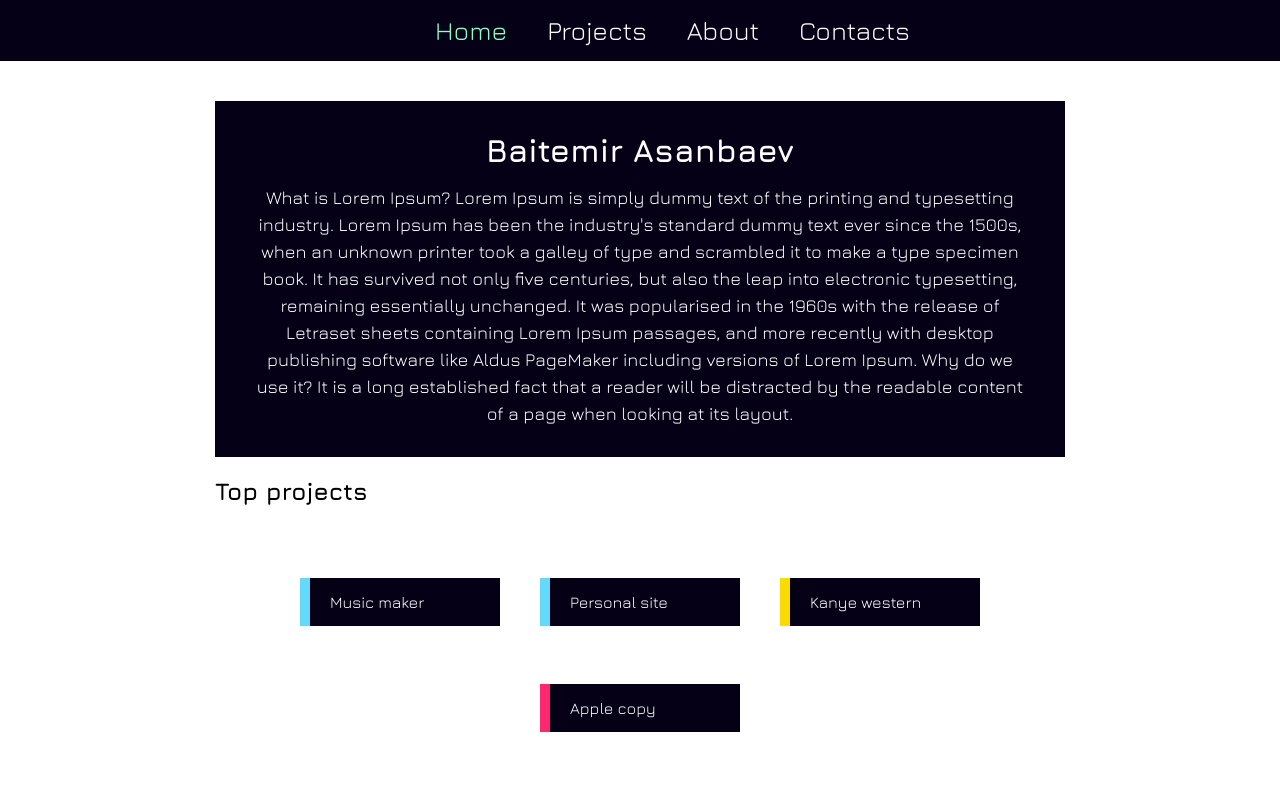
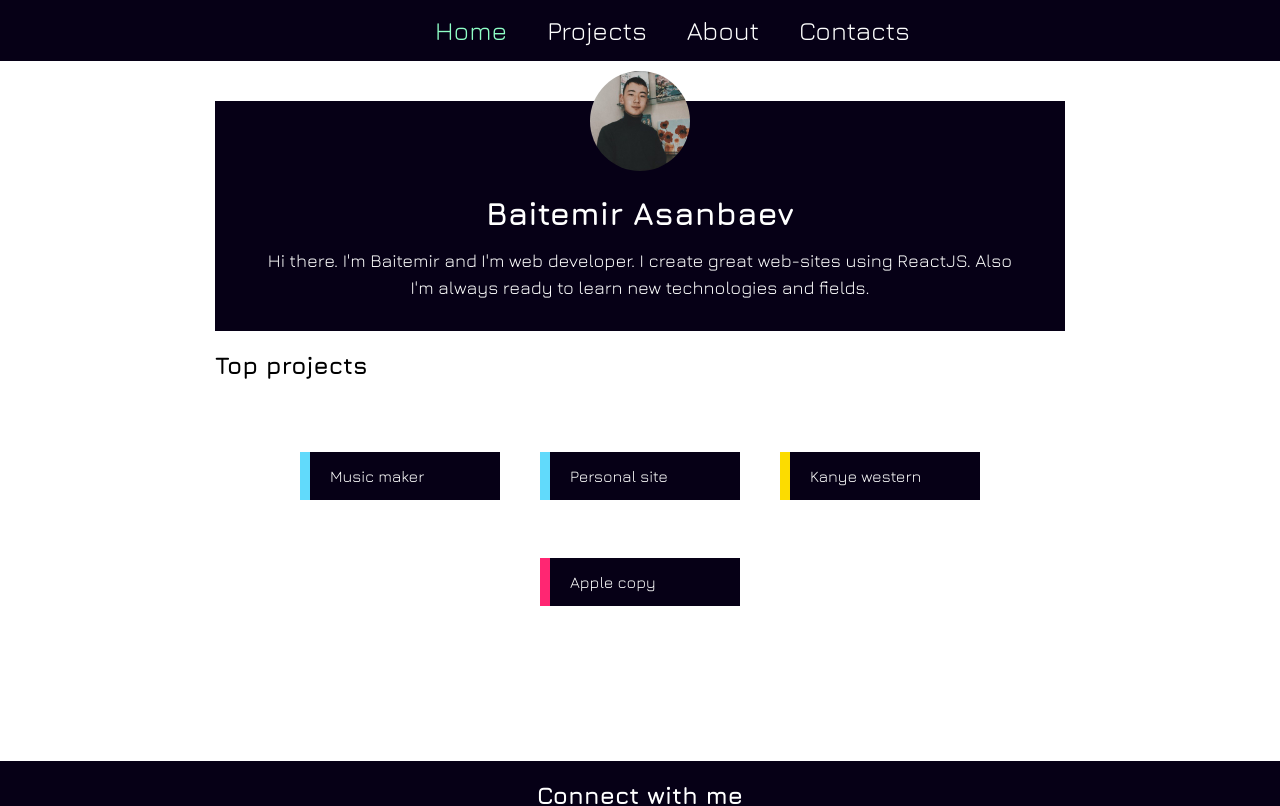
Before and after one commit to BaitemirAsanbaev/personal-site, a React (Create React App) app: page / in a window 1280 px wide. Shown: the top 806 px of the page. Built offline with nearby package versions, Linux system fonts and the light colour scheme.

Commit message:
replaced lorems

```diff
--- a/src/components/Site/About/About.js
+++ b/src/components/Site/About/About.js
@@ -6,7 +6,7 @@ const About = () => {
     <div className={classes.about_info}>
       <h2>Let's get acquainted</h2>
       <p>
-      What is Lorem Ipsum? Lorem Ipsum is simply dummy text of the printing and typesetting industry. Lorem Ipsum has been the industry's standard dummy text ever since the 1500s, when an unknown printer took a galley of type and scrambled it to make a type specimen book. It has survived not only five centuries, but also the leap into electronic typesetting, remaining essentially unchanged. It was popularised in the 1960s with the release of Letraset sheets containing Lorem Ipsum passages, and more recently with desktop publishing software like Aldus PageMaker including versions of Lorem Ipsum. Why do we use it? It is a long established fact that a reader will be distracted by the readable content of a page when looking at its layout. What is Lorem Ipsum? Lorem Ipsum is simply dummy text of the printing and typesetting industry. Lorem Ipsum has been the industry's standard dummy text ever since the 1500s, when an unknown printer took a galley of type and scrambled it to make a type specimen book. It has survived not only five centuries, but also the leap into electronic typesetting, remaining essentially unchanged. It was popularised in the 1960s with the release of Letraset sheets containing Lorem Ipsum passages, and more recently with desktop publishing software like Aldus PageMaker including versions of Lorem Ipsum. Why do we use it? It is a long established fact that a reader will be distracted by the readable content of a page when looking at its layout.
+      Hi there. I'm Baitemir and I'm web developer. I create great web-sites using ReactJS. Also I'm always ready to learn new technologies and fields. For now my skills are: HTML5, CSS3, JavaScript, ReactJS, Redux, Router-DOM, Ajax, GitHub, Firebase, Figma, Adobe Illustrator, Asobe Photoshop. Skills I'll learn soon: React Native, Python/Django, WordPress, Adobe AfterEffects, PHP.<br/>
       </p>
     </div>
   </div> );
--- a/src/components/Site/Home/Home.js
+++ b/src/components/Site/Home/Home.js
@@ -1,6 +1,7 @@
 import { useSelector } from "react-redux";
 import ProjectItem from "../Projects/ProjectsList/ProjectItem/ProjectItem";
 import classes from "./Home.module.css";
+import avatar from "../../../images/baitemir.jpg"
 
 const Home = () => {
 
@@ -36,10 +37,13 @@ const Home = () => {
 
   return (<div className={classes.Home}>
     <div className={classes.home_about}>
-      <div className={classes.img}></div>
+      <div className={classes.img}>
+        <img alt="ava" src={avatar}/>
+      </div>
       <div className={classes.info}>
         <h1>Baitemir Asanbaev</h1>
-        <p>What is Lorem Ipsum? Lorem Ipsum is simply dummy text of the printing and typesetting industry. Lorem Ipsum has been the industry's standard dummy text ever since the 1500s, when an unknown printer took a galley of type and scrambled it to make a type specimen book. It has survived not only five centuries, but also the leap into electronic typesetting, remaining essentially unchanged. It was popularised in the 1960s with the release of Letraset sheets containing Lorem Ipsum passages, and more recently with desktop publishing software like Aldus PageMaker including versions of Lorem Ipsum. Why do we use it? It is a long established fact that a reader will be distracted by the readable content of a page when looking at its layout.
+        <p>
+          Hi there. I'm Baitemir and I'm web developer. I create great web-sites using ReactJS. Also I'm always ready to learn new technologies and fields.
         </p>
       </div>
     </div>
--- a/src/components/Site/Home/Home.module.css
+++ b/src/components/Site/Home/Home.module.css
@@ -8,14 +8,18 @@
   padding: 30px 40px;
   margin-top: 40px;
   transition: color .5s;
+  display: flex;
+  flex-direction: column;
+  align-items: center;
 }
 .home_about:hover{
   color: rgb(143, 256, 199);
 }
-.home_about .info{
+.info{
   display: flex;
   flex-direction: column;
   text-align: center;
+  margin-top: -40px;
 }
 .home_about h1{
   margin: 0px 0px 15px 0px;
@@ -31,3 +35,15 @@
   flex-wrap: wrap;
   justify-content: center;
 }
+
+.img>img{
+  width: 100px;
+  height: 100px;
+  border-radius: 100%;
+  position: relative;
+  top: -60px;
+  transition: box-shadow .5s;
+}
+.img>img:hover{
+  box-shadow: 0 0 30px 5px rgb(143, 256, 199);
+}
--- a/src/components/Site/Projects/Project/Project.js
+++ b/src/components/Site/Projects/Project/Project.js
@@ -6,39 +6,114 @@ import ap_img from "../../../../images/apple.png";
 
 const Project = ({match}) => {
 
-  let project_name = "";
+  let project_name = "Project '?'";
+  let project_description = "unckown project please check the URL";
   const links = [];
-  let screenshot = [];
+  const screenshot = [];
 
     switch (match.params.id) {
       case "music-maker":
-        project_name = "Music maker"
+        project_name = "Music maker";
+
+        project_description = "Music-maker where you can create great melodies and save it. Or listen music already exists. This app was created with ReactJS, based on Firebase and hosted on Netlify ";
+
         links.push(<ul className={classes.links}>
-          <li><a href='https://github.com/BaitemirAsanbaev/music-maker' rel="noreferrer" target='_blank'>GitHub repository</a></li>
-        </ul>)
-        screenshot.push(<a href='https://baitemir-asanbaev.netlify.app/' rel="noreferrer" target='_blank'><img alt="s" className={classes.screenshot} src={mus_img}/></a>)
+            <li><a
+            href='https://github.com/BaitemirAsanbaev/music-maker'
+            rel="noreferrer"
+            target='_blank'>
+              GitHub repository
+            </a></li>
+          </ul>);
+
+        screenshot.push(<a
+          href='https://baitemir-asanbaev.netlify.app/'
+          rel="noreferrer" target='_blank'>
+            <img alt="s"
+            className={classes.screenshot}
+            src={mus_img}/>
+          </a>);
 
         break;
+
+
       case "personal-site":
+
         project_name = "Personal site"
+
+        project_description = "My personal site where you can find information about me and see my projects. Btw you are already here))";
+
         links.push(<ul className={classes.links}>
-          <li><a href='https://github.com/BaitemirAsanbaev/personal-site' rel="noreferrer" target='_blank'>GitHub repository</a></li>
-        </ul>)
-        screenshot.push(<a href='https://baitemir.netlify.app/' rel="noreferrer" target='_blank'><img alt="s" className={classes.screenshot} src={ps_img}/></a>)
+          <li><a
+          href='https://github.com/BaitemirAsanbaev/personal-site'
+          rel="noreferrer"
+          target='_blank'>
+            GitHub repository
+            </a></li>
+        </ul>);
+
+        screenshot.push(<a
+          href='https://baitemir.netlify.app/'
+          rel="noreferrer"
+          target='_blank'>
+            <img alt="s"
+              className={classes.screenshot}
+              src={ps_img}/>
+          </a>);
         break;
+
+
       case "kanye-western":
+
         project_name = "Kanye Western"
+
+        project_description = "Web-game made using JavaScript. In this game you will shoot Kenye Wests head and collect bullets. If you waste all your bullets, you'll have to listen Kanye Wests song but in Spanish!";
+
         links.push(<ul className={classes.links}>
-          <li><a href='https://github.com/BaitemirAsanbaev/kanye-western' rel="noreferrer" target='_blank'>GitHub repository</a></li>
-        </ul>)
-        screenshot.push(<a href='https://kanye-western.netlify.app/' rel="noreferrer" target='_blank'><img alt="s" className={classes.screenshot} src={kw_img}/></a>)
+          <li><a
+          href='https://github.com/BaitemirAsanbaev/kanye-western'
+          rel="noreferrer"
+          target='_blank'>
+            GitHub repository
+            </a></li>
+        </ul>);
+
+        screenshot.push(<a
+          href='https://kanye-western.netlify.app/'
+          rel="noreferrer"
+          target='_blank'>
+            <img
+              alt="s"
+              className={classes.screenshot}
+              src={kw_img}/>
+            </a>);
         break;
+
+
       case "apple-copy":
+
         project_name = "Apple copy"
+
+        project_description = "Layout of Apple's website. I used only HTML and CSS to made it.";
+
         links.push(<ul className={classes.links}>
-          <li><a href='https://github.com/BaitemirAsanbaev/apple-copy' rel="noreferrer" target='_blank'>GitHub repository</a></li>
-        </ul>)
-        screenshot.push(<a href='https://apple-layout.netlify.app/' rel="noreferrer" target='_blank'><img alt="s" className={classes.screenshot} src={ap_img}/></a>)
+          <li><a
+          href='https://github.com/BaitemirAsanbaev/apple-copy'
+          rel="noreferrer"
+          target='_blank'>
+            GitHub repository
+          </a></li>
+        </ul>);
+
+        screenshot.push(<a
+          href='https://apple-layout.netlify.app/'
+          rel="noreferrer"
+          target='_blank'>
+            <img
+              alt="s"
+              className={classes.screenshot}
+              src={ap_img}/>
+            </a>);
         break;
 
       default:
@@ -48,7 +123,7 @@ const Project = ({match}) => {
   return ( <div className={classes.Project}>
       <div className={classes.info}>
         <h1>{project_name}</h1>
-        <p>What is Lorem Ipsum? Lorem Ipsum is simply dummy text of the printing and typesetting industry. Lorem Ipsum has been the industry's standard dummy text ever since the 1500s, when an unknown printer took a galley of type and scrambled it to make a type specimen book. It has survived not only five centuries, but also the leap into electronic typesetting, remaining essentially unchanged. It was popularised in the 1960s with the release of Letraset sheets containing Lorem Ipsum passages, and more recently with desktop publishing software like Aldus PageMaker including versions of Lorem Ipsum. Why do we use it? It is a long established fact that a reader will be distracted by the readable content of a page when looking at its layout.</p>
+        <p>{project_description}</p>
         {links}
       </div>
       <div className={classes.img}>
--- a/src/components/Site/Projects/Project/Project.module.css
+++ b/src/components/Site/Projects/Project/Project.module.css
@@ -21,6 +21,7 @@
   margin: 30px auto;
   line-height: 1.6;
   transition: color .5s;
+  text-align: center;
 }
 .info{
   margin-bottom: 100px;
```
Also changed, not shown: src/images/baitemir.jpg (added).
